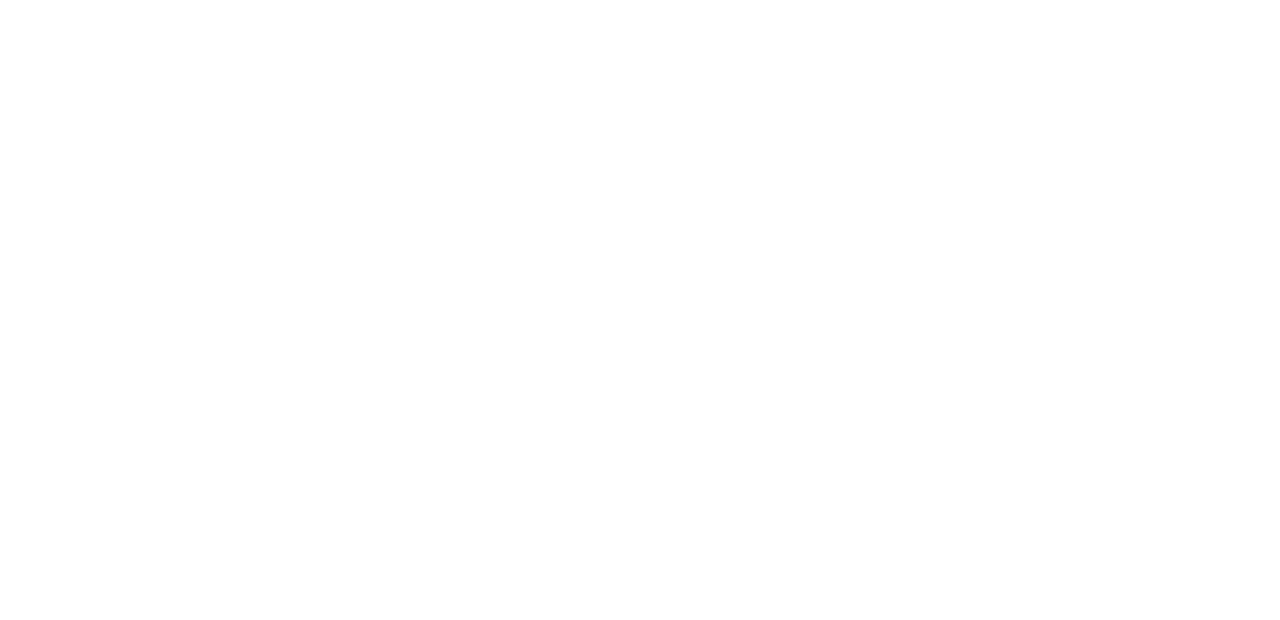
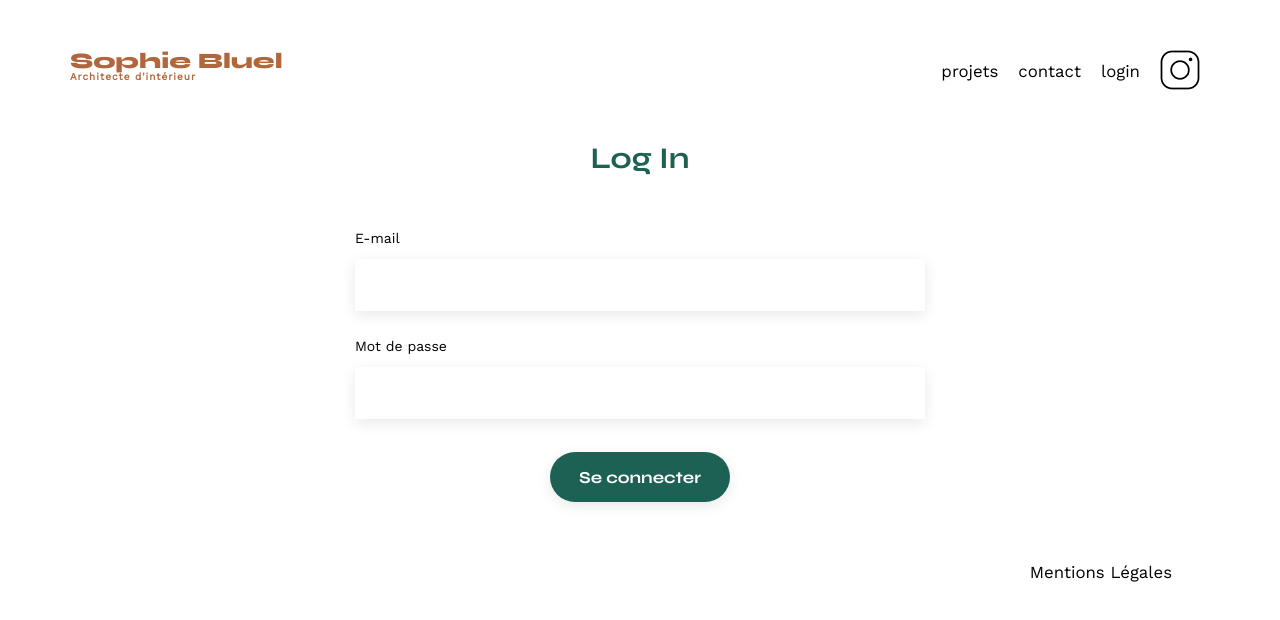
Before and after one commit to 9junko9/P6-Sophie-Bluel, a plain HTML site: page FrontEnd/assets/login.html in a window 1280 px wide. Drawn offline with nearby package versions, Linux system fonts and the light colour scheme; no server answers.

Commit message:
mise à jour style page log in

```diff
--- a/FrontEnd/assets/login.html
+++ b/FrontEnd/assets/login.html
@@ -1,9 +1,55 @@
 <!DOCTYPE html>
-<html lang="en">
+<html lang="fr">
   <head>
     <meta charset="UTF-8" />
+    <title>Sophie Bluel - Architecte d'intérieur</title>
     <meta name="viewport" content="width=device-width, initial-scale=1.0" />
-    <title>Sophie Bluel - Architecte d'intérieur</title>
+    <link rel="preconnect" href="https://fonts.googleapis.com" />
+    <link rel="preconnect" href="https://fonts.gstatic.com" crossorigin />
+    <link
+      href="https://fonts.googleapis.com/css2?family=Syne:wght@700;800&family=Work+Sans&display=swap"
+      rel="stylesheet"
+    />
+    <meta name="description" content="" />
+    <link rel="stylesheet" href="./style.css" />
   </head>
-  <body></body>
+  <body>
+    <header>
+      <h1>Sophie Bluel <span>Architecte d'intérieur</span></h1>
+      <nav>
+        <ul>
+          <li><a href="../index.html">projets</a></li>
+          <li><a href="mailto:open@gmail.com"> contact </a></li>
+          <li><a href="./assets/login.html">login</a></li>
+          <li>
+            <a href="https://www.instagram.com" target="_blank">
+              <img src="./icons/instagram.png" alt="Instagram" />
+            </a>
+          </li>
+        </ul>
+      </nav>
+    </header>
+    <section id="contact">
+      <h2>Log In</h2>
+
+      <form action="#" method="post">
+        <label for="email">E-mail</label>
+        <input type="email" name="email" id="email" />
+        <label for="name">Mot de passe</label>
+        <input type="text" name="name" id="name" />
+
+        <input type="submit" value="Se connecter" />
+      </form>
+    </section>
+
+    <footer>
+      <nav>
+        <ul>
+          <li>Mentions Légales</li>
+        </ul>
+      </nav>
+    </footer>
+
+    <script src="./index.js"></script>
+  </body>
 </html>
```
Also changed, not shown: FrontEnd/index.html (+6 -2 lines), 1 other file.
